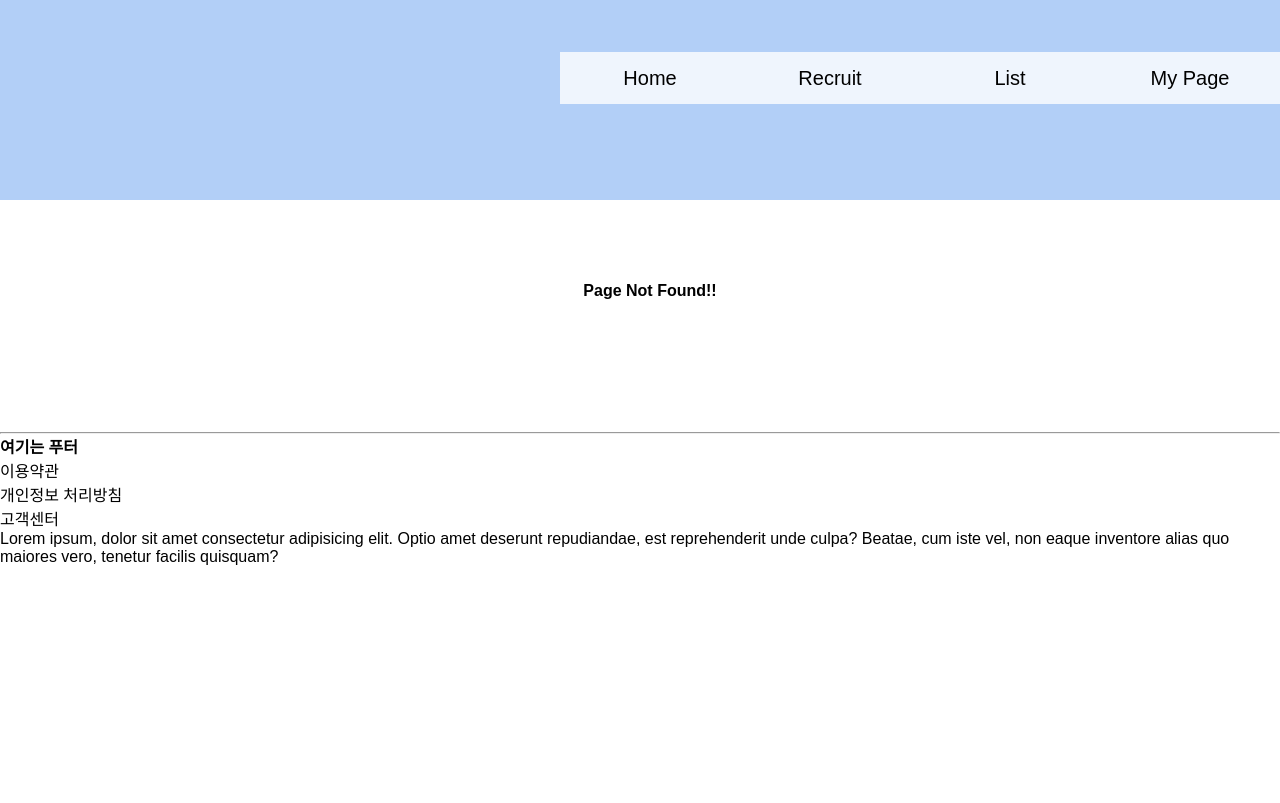
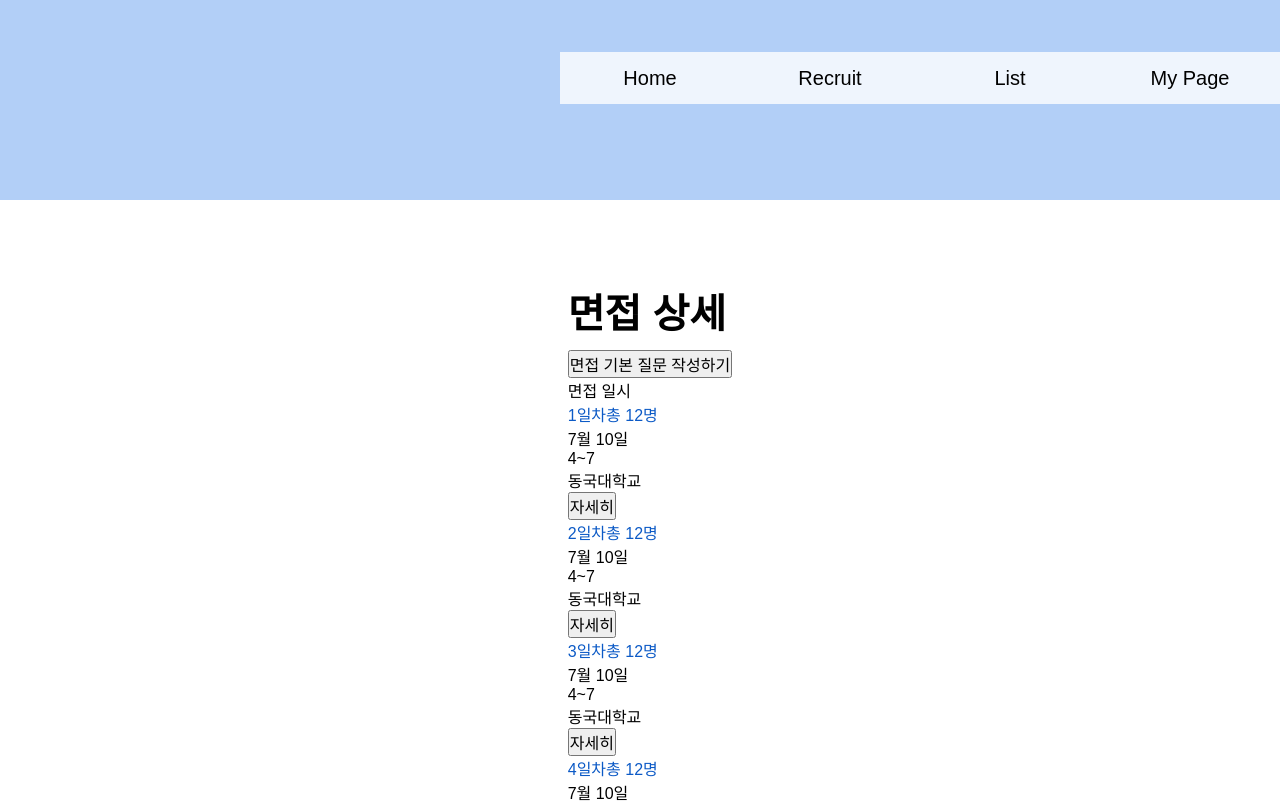
Before and after one commit to Kim-Hyunjo/MoZIP, a React (Create React App) app in the folder front/: page /recruit/interview in a window 1280 px wide. Shown: the top 803 px of the page. Built offline with nearby package versions, Linux system fonts and the light colour scheme.

Commit message:
feat: Add recruit/interview (Interview) Page

```diff
--- a/front/src/App.tsx
+++ b/front/src/App.tsx
@@ -38,6 +38,7 @@ import Resume from './pages/recruit/Resume';
 import Resume2 from './pages/recruit/Resume2';
 import Resume3 from './pages/recruit/Resume3';
 import Schedule1 from './pages/recruit/Schedule1';
+import Interview from './pages/recruit/Interview';
 
 function App() {
   return (
@@ -185,11 +186,6 @@ function App() {
             ></Route>
             <Route exact path="/about/Use" component={Use}></Route>
             <Route exact path="/circle/Open" component={Open}></Route>
-            {/* <Route
-              exact
-              path="/mypage/introduction"
-              component={SelfIntroduction}
-            /> */}
             {/* Recruit */}
             <Route
               exact
@@ -232,6 +228,11 @@ function App() {
               path="/recruit/schedule/management/staff"
               component={Schedule1}
             ></Route>
+            <Route
+              exact
+              path="/recruit/interview"
+              component={Interview}
+            ></Route>
             {/* NotFount */}
             <Route component={NotFound} />
           </Switch>
--- /dev/null
+++ b/front/src/pages/recruit/Interview.tsx
@@ -0,0 +1,69 @@
+import React from 'react';
+
+const Interview = () => {
+  const interviewList = [
+    {
+      id: 1,
+      when: '1',
+      personnel: '12',
+      date: '7월 10일',
+      time: '4~7',
+      school: '동국대학교',
+    },
+    {
+      id: 2,
+      when: '2',
+      personnel: '12',
+      date: '7월 10일',
+      time: '4~7',
+      school: '동국대학교',
+    },
+    {
+      id: 3,
+      when: '3',
+      personnel: '12',
+      date: '7월 10일',
+      time: '4~7',
+      school: '동국대학교',
+    },
+    {
+      id: 4,
+      when: '4',
+      personnel: '12',
+      date: '7월 10일',
+      time: '4~7',
+      school: '동국대학교',
+    },
+  ];
+
+  const interviewFormList = interviewList.map((item) => {
+    return (
+      <div key={item.id}>
+        <div>
+          <span>{item.when}일차</span>
+          <span>총 {item.personnel}명</span>
+        </div>
+        <div>{item.date}</div>
+        <div>{item.time}</div>
+        <div>{item.school}</div>
+        <button>자세히</button>
+      </div>
+    );
+  });
+
+  return (
+    <div>
+      <h2>면접 상세</h2>
+      <div>
+        <button>면접 기본 질문 작성하기</button>
+      </div>
+
+      <div>
+        <div>면접 일시</div>
+        {interviewFormList}
+      </div>
+    </div>
+  );
+};
+
+export default Interview;
```
